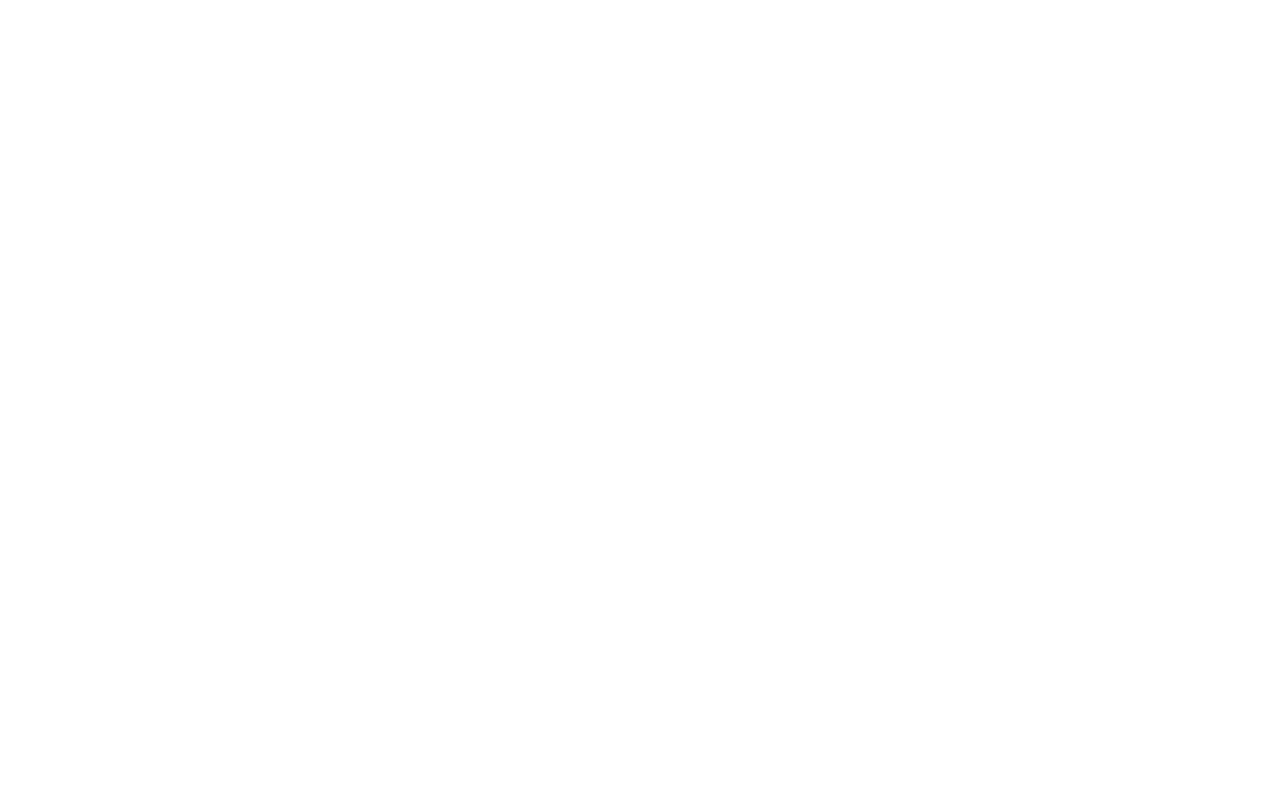
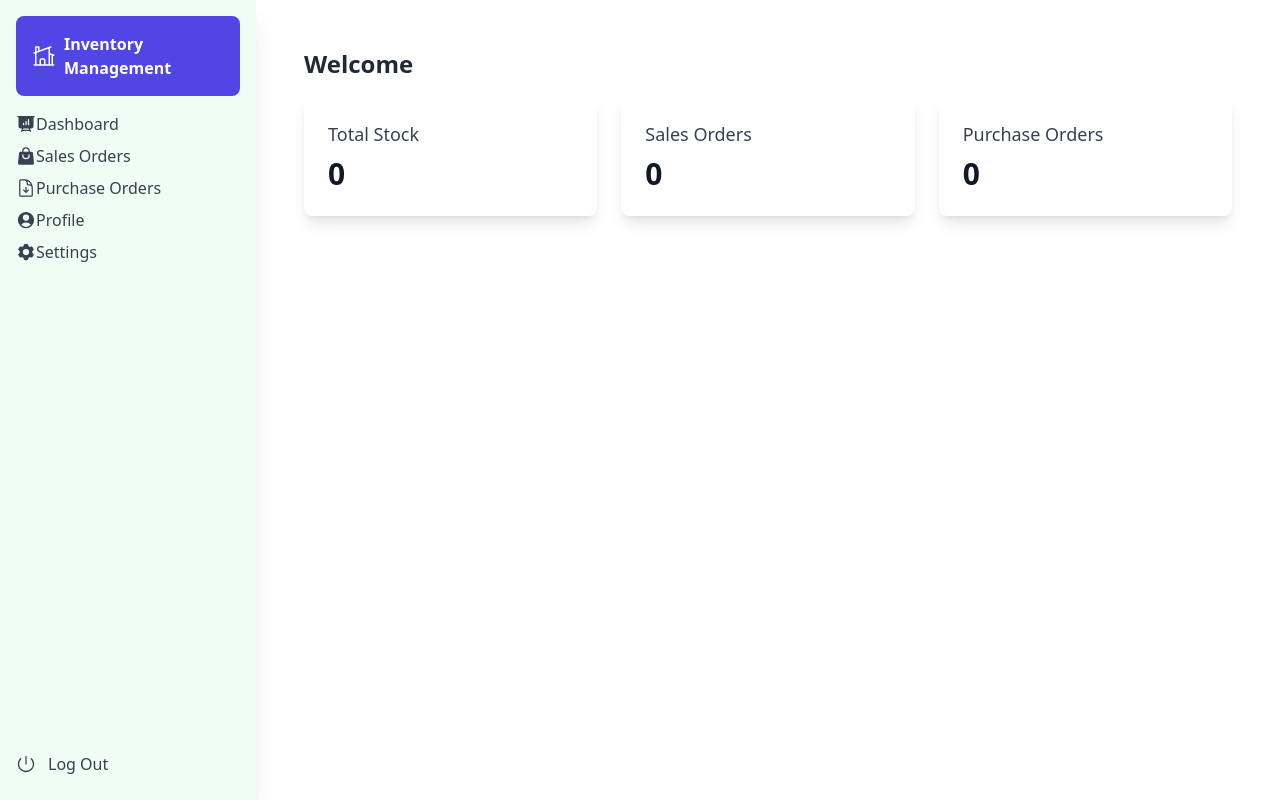
Before and after one commit to muz2002/Inventory-Management-Frontend, a React (Vite) app: page /home in a window 1280 px wide. Before the commit this address had no page. Built offline with nearby package versions, Linux system fonts and the light colour scheme; no server answers.

Commit message:
home page details added and getUsernmae from backend

```diff
--- a/package.json
+++ b/package.json
@@ -10,9 +10,11 @@
     "preview": "vite preview"
   },
   "dependencies": {
+    "@headlessui/react": "^2.2.0",
     "@heroicons/react": "^2.1.5",
     "@material-tailwind/react": "^2.1.10",
     "@tailwindcss/forms": "^0.5.9",
+    "headlessui": "^0.0.0",
     "react": "^18.3.1",
     "react-dom": "^18.3.1",
     "react-icons": "^5.3.0",
--- a/src/App.jsx
+++ b/src/App.jsx
@@ -1,8 +1,13 @@
-import { BrowserRouter as Router, Route, Routes , Navigate } from "react-router-dom";
+import {
+  BrowserRouter as Router,
+  Route,
+  Routes,
+  Navigate,
+} from "react-router-dom";
 import React from "react";
 import Registration from "./components/Registrations";
 import LoginPage from "./pages/LoginPage";
-import { DefaultSidebar } from "./components/DefaultSidebar";
+import HomePage from "./pages/HomePage";
 
 const App = () => {
   return (
@@ -12,7 +17,7 @@
         {/* Redirect to login */}
         <Route path="/login" element={<LoginPage />} />
         <Route path="/register" element={<Registration />} />
-        <Route path = "/sidebar" element= {<DefaultSidebar/>} />
+        <Route path="/home" element={<HomePage />} />
         {/* Add other routes as needed */}
       </Routes>
     </Router>
--- /dev/null
+++ b/src/components/Dashboard.jsx
@@ -0,0 +1,71 @@
+import { useEffect, useState } from "react";
+
+function Dashboard() {
+  const [dashboardData, setDashboardData] = useState({});
+  const [userName, setUserName] = useState("");
+
+  useEffect(() => {
+    // Get the user's name from local storage
+    const storedUserName = localStorage.getItem("userName");
+    if (storedUserName) {
+      setUserName(storedUserName);
+    }
+
+    // Fetch dashboard data
+    fetch("http://localhost:8080/item")
+      .then((response) => {
+        if (!response.ok) {
+          throw new Error("Network response was not ok");
+        }
+        return response.json();
+      })
+      .then((data) => {
+        setDashboardData(data);
+      })
+      .catch((error) => {
+        console.error("Error fetching dashboard data:", error);
+      });
+  }, []);
+
+  return (
+    <div className="p-6">
+      <h1 className="text-2xl font-semibold text-gray-800 mb-4">
+        Welcome {userName ? `, ${userName}` : ""}{" "}
+        {/* Display user's name if available */}
+      </h1>
+      <div className="grid grid-cols-1 md:grid-cols-3 gap-6">
+        {/* Total Stock Card */}
+        <div className="p-6 bg-white shadow-lg rounded-lg">
+          <h3 className="text-lg font-medium text-gray-700 mb-2">
+            Total Stock
+          </h3>
+          <p className="text-3xl font-bold text-gray-900">
+            {dashboardData.total_stock || 0}
+          </p>
+        </div>
+
+        {/* Sales Orders Card */}
+        <div className="p-6 bg-white shadow-lg rounded-lg">
+          <h3 className="text-lg font-medium text-gray-700 mb-2">
+            Sales Orders
+          </h3>
+          <p className="text-3xl font-bold text-gray-900">
+            {dashboardData.sales_orders || 0}
+          </p>
+        </div>
+
+        {/* Purchase Orders Card */}
+        <div className="p-6 bg-white shadow-lg rounded-lg">
+          <h3 className="text-lg font-medium text-gray-700 mb-2">
+            Purchase Orders
+          </h3>
+          <p className="text-3xl font-bold text-gray-900">
+            {dashboardData.purchase_orders || 0}
+          </p>
+        </div>
+      </div>
+    </div>
+  );
+}
+
+export default Dashboard;
--- a/src/components/DefaultSidebar.jsx
+++ b/src/components/DefaultSidebar.jsx
@@ -4,29 +4,40 @@
   List,
   ListItem,
   ListItemPrefix,
-  ListItemSuffix,
-  Chip,
 } from "@material-tailwind/react";
 import {
   PresentationChartBarIcon,
   ShoppingBagIcon,
   UserCircleIcon,
   Cog6ToothIcon,
-  InboxIcon,
   PowerIcon,
 } from "@heroicons/react/24/solid";
 
 export function DefaultSidebar() {
   return (
-    <Card className="h-screen w-full max-w-[16rem] p-4 shadow-xl shadow-blue-gray-900/5 flex flex-col">
-      <div className="mb-4 p-4">
-        <Typography variant="h5" color="blue-gray">
-          Sidebar
+    <Card className="h-screen w-full max-w-[16rem] p-4 shadow-xl shadow-blue-gray-900/5 flex flex-col bg-green-50">
+      <div className="mb-4 p-4 bg-indigo-600 rounded-lg flex items-center">
+        <ListItemPrefix className="mr-2">
+          <svg
+            xmlns="http://www.w3.org/2000/svg"
+            fill="none"
+            viewBox="0 0 24 24"
+            strokeWidth={1.5}
+            stroke="currentColor"
+            className="w-6 h-6 text-white"
+          >
+            <path
+              strokeLinecap="round"
+              strokeLinejoin="round"
+              d="M8.25 21v-4.875c0-.621.504-1.125 1.125-1.125h2.25c.621 0 1.125.504 1.125 1.125V21m0 0h4.5V3.545M12.75 21h7.5V10.75M2.25 21h1.5m18 0h-18M2.25 9l4.5-1.636M18.75 3l-1.5.545m0 6.205 3 1m1.5.5-1.5-.5M6.75 7.364V3h-3v18m3-13.636 10.5-3.819"
+            />
+          </svg>
+        </ListItemPrefix>
+        <Typography variant="h5" color="white">
+          Inventory Management
         </Typography>
       </div>
       <List className="flex-1">
-        {" "}
-        {/* Makes the List take up available space */}
         <ListItem className="mb-2 hover:bg-indigo-400 hover:text-white transition-colors duration-200">
           <ListItemPrefix>
             <PresentationChartBarIcon className="h-5 w-5" />
@@ -37,22 +48,26 @@
           <ListItemPrefix>
             <ShoppingBagIcon className="h-5 w-5" />
           </ListItemPrefix>
-          E-Commerce
+          Sales Orders
         </ListItem>
         <ListItem className="mb-2 hover:bg-indigo-400 hover:text-white transition-colors duration-200">
           <ListItemPrefix>
-            <InboxIcon className="h-5 w-5" />
+            <svg
+              xmlns="http://www.w3.org/2000/svg"
+              fill="none"
+              viewBox="0 0 24 24"
+              strokeWidth={1.5}
+              stroke="currentColor"
+              className="w-5 h-5"
+            >
+              <path
+                strokeLinecap="round"
+                strokeLinejoin="round"
+                d="M19.5 14.25v-2.625a3.375 3.375 0 0 0-3.375-3.375h-1.5A1.125 1.125 0 0 1 13.5 7.125v-1.5a3.375 3.375 0 0 0-3.375-3.375H8.25m.75 12 3 3m0 0 3-3m-3 3v-6m-1.5-9H5.625c-.621 0-1.125.504-1.125 1.125v17.25c0 .621.504 1.125 1.125 1.125h12.75c.621 0 1.125-.504 1.125-1.125V11.25a9 9 0 0 0-9-9Z"
+              />
+            </svg>
           </ListItemPrefix>
-          Inbox
-          <ListItemSuffix>
-            <Chip
-              value="14"
-              size="sm"
-              variant="ghost"
-              color="blue-gray"
-              className="rounded-full"
-            />
-          </ListItemSuffix>
+          Purchase Orders
         </ListItem>
         <ListItem className="mb-2 hover:bg-indigo-400 hover:text-white transition-colors duration-200">
           <ListItemPrefix>
@@ -69,7 +84,7 @@
       </List>
       <ListItem className="mb-2 hover:bg-indigo-400 hover:text-white transition-colors duration-200">
         <ListItemPrefix>
-          <PowerIcon className="h-5 w-5" />
+          <PowerIcon className="h-5 w-5 mr-3" />
         </ListItemPrefix>
         Log Out
       </ListItem>
--- a/src/components/Login.jsx
+++ b/src/components/Login.jsx
@@ -1,12 +1,13 @@
 import { useState } from "react";
 import React from "react";
-import { Link } from "react-router-dom";
+import { Link, useNavigate } from "react-router-dom";
 
 export default function Login() {
   const [email, setEmail] = useState("");
   const [password, setPassword] = useState("");
   const [error, setError] = useState("");
   const [loading, setLoading] = useState(false);
+  const navigate = useNavigate();
 
   const handleLogin = async (e) => {
     e.preventDefault();
@@ -30,8 +31,12 @@
       const data = await response.json();
       console.log("Login successful:", data);
 
-      // Optionally, redirect to the home page or another route after successful login
-      window.location.href = "/sidebar";
+      // Store data like tokens or user info if needed
+      localStorage.setItem("accessToken", data.accessToken);
+      localStorage.setItem("userName", data.name); // Assuming response includes the user's name
+
+      // Redirect to the home page
+      navigate("/home");
     } catch (error) {
       setError(error.message);
       console.error("Login error:", error);
@@ -87,12 +92,12 @@
                 Password
               </label>
               <div className="text-sm">
-                <a
-                  href="#"
+                <Link
+                  to="/forgot-password"
                   className="font-semibold text-indigo-600 hover:text-indigo-500"
                 >
                   Forgot password?
-                </a>
+                </Link>
               </div>
             </div>
             <div className="mt-2">
--- /dev/null
+++ b/src/pages/HomePage.jsx
@@ -0,0 +1,21 @@
+import React from "react";
+import { DefaultSidebar } from "../components/DefaultSidebar";
+import Dashboard from "../components/Dashboard";
+
+const HomePage = () => {
+  return (
+    <div className="flex h-screen">
+      {/* Sidebar takes up a fixed width */}
+      <div className="bg-green-200">
+        <DefaultSidebar />
+      </div>
+
+      {/* Dashboard fills the remaining space */}
+      <div className="flex-1 p-6">
+        <Dashboard />
+      </div>
+    </div>
+  );
+};
+
+export default HomePage;
```
Also changed, not shown: 1 other file (tests, documents, lock files or other folders).
